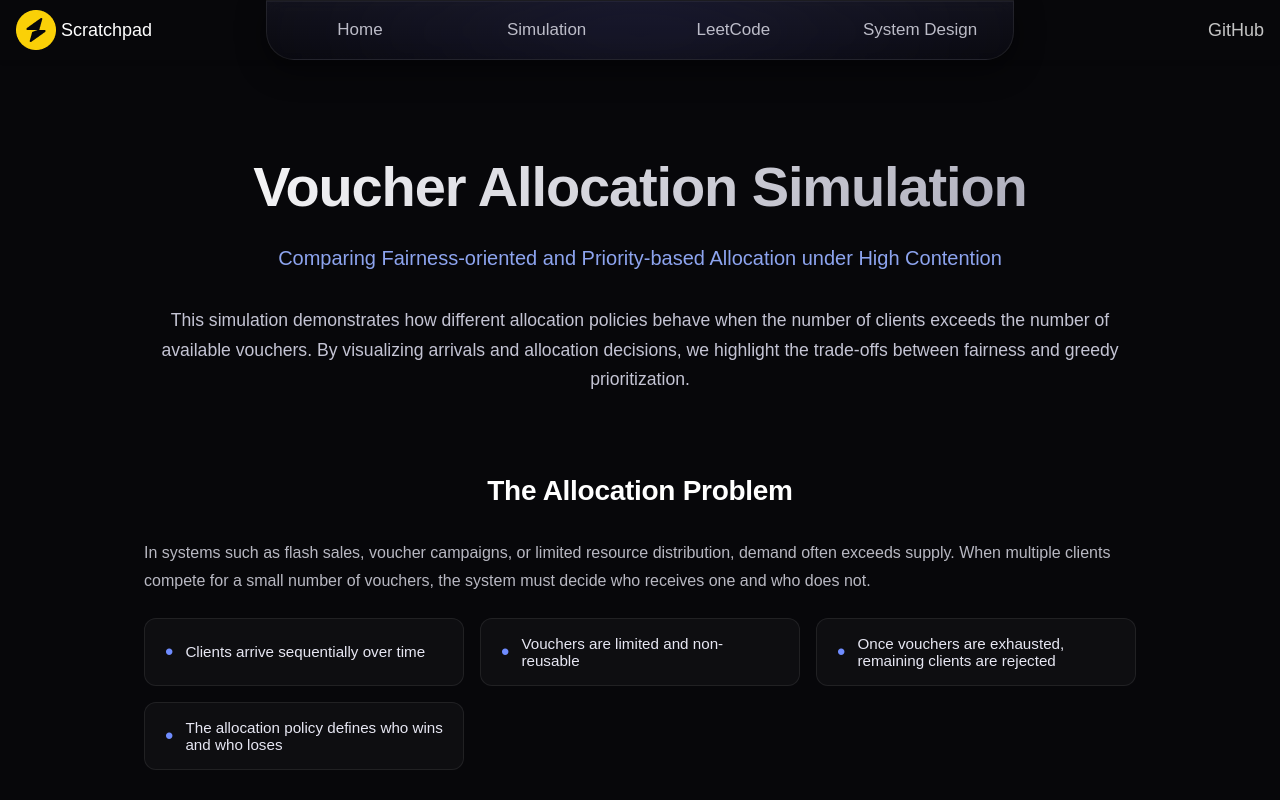
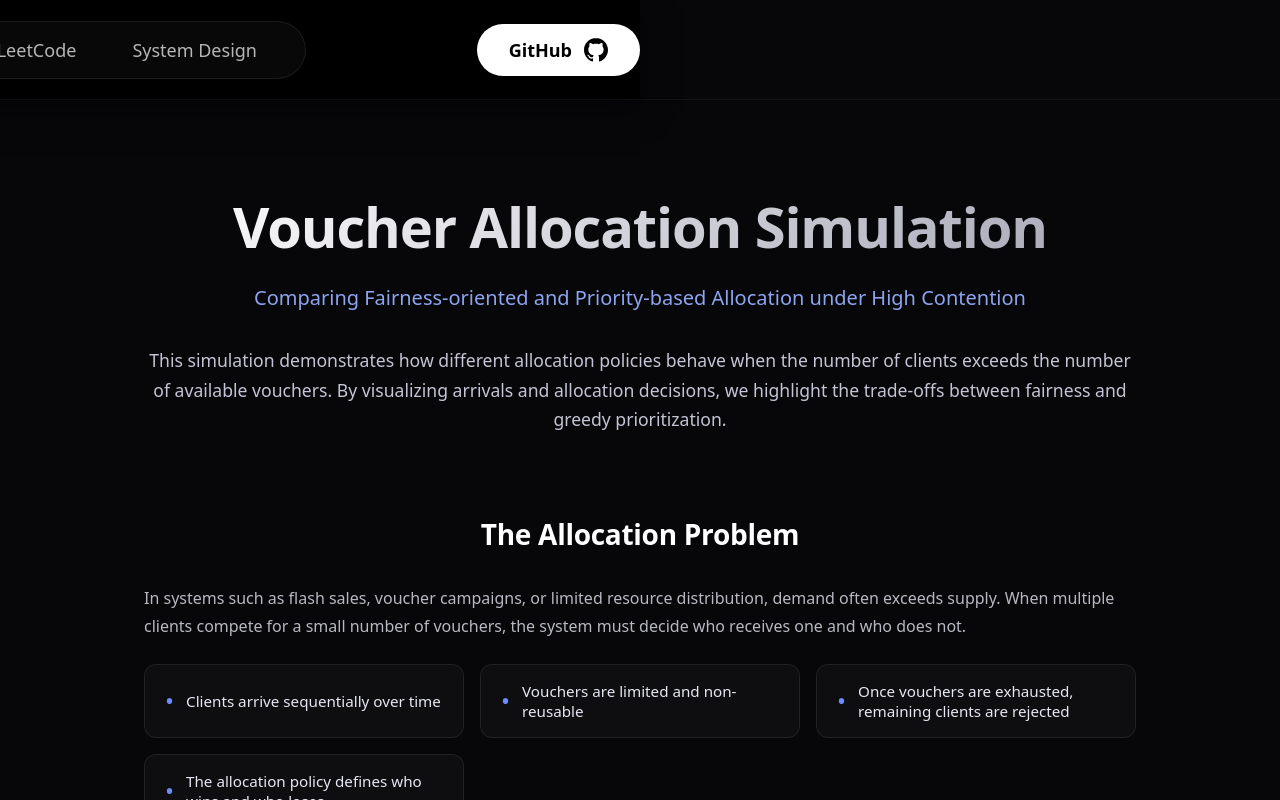
Before and after one commit to eddiekhean/high-contention-resource-allocation-frontend, a React (Vite) app in the folder apps/web/: page /simulations/voucher-allocation in a window 1280 px wide. Built offline with nearby package versions, Linux system fonts and the light colour scheme; a web font is replaced by a local one.

Commit message:
Dynamic Island

```diff
--- a/apps/web/src/components/header/Header.css
+++ b/apps/web/src/components/header/Header.css
@@ -1,149 +1,255 @@
 :root {
-  /* Inner highlight / shadow */
-  --glass-inner-shadow-color: rgba(255, 255, 255, 0.7);
-  --glass-inner-shadow-blur: 20px;
-  --glass-inner-shadow-spread: -5px;
-
-  /* Glass tint */
-  --glass-tint-color: 255, 255, 255;
-  --glass-tint-opacity: 0.4;
-
-  /* Frost */
-  --glass-frost-blur: 2px;
-
-  /* Outer shadow */
-  --glass-outer-shadow: 0 6px 24px rgba(0, 0, 0, 0.2);
-
-  /* Radius */
-  --glass-radius: 28px;
+  --header-height: 100px;
+  --island-bg: rgba(10, 10, 15, 0.85);
+  --island-border: rgba(255, 255, 255, 0.1);
+  --island-expanded-width: min(90vw, 360px);
 }
 
-/* Global */
-body {
-  font-family: "Clash Grotesk", sans-serif;
+.header-container {
+  position: fixed;
+  top: 0;
+  left: 0;
+  width: 100%;
+  height: var(--header-height);
+  z-index: 1000;
+  display: flex;
+  align-items: center;
+  justify-content: center;
+  background: #07070a;
+  border-bottom: 1px solid rgba(255, 255, 255, 0.05);
 }
 
-/* Header */
-.header {
-  position: fixed;
-  top: 0; /* QUAN TRỌNG */
-  left: 0;
+.header-island {
   width: 100%;
-
-  height: var(--header-height);
-  background: #07070a;
-
-  display: grid;
-  grid-template-columns: 2fr 6fr 2fr;
-  align-items: center; /* KHÔNG dùng start */
-  padding: 0 16px;
-
-  z-index: 1000;
-  box-shadow: 0 2px 4px rgba(0, 0, 0, 0.1);
+  max-width: 1400px;
+  height: 100%;
+  display: flex;
+  align-items: center;
+  padding: 0 40px;
+  transition: all 0.5s cubic-bezier(0.4, 0, 0.2, 1);
 }
 
-.header {
-  height: var(--header-height);
+.island-content {
+  width: 100%;
+  display: flex;
+  align-items: center;
+  justify-content: space-between;
 }
 
-/* Logo */
-.logo {
-  color: #fff;
-  font-weight: 500;
-  font-size: 18px;
-  padding-left: 5px;
-}
-.notch {
-  height: 100%;
-  display: grid;
-  grid-template-columns: repeat(4, 1fr);
+/* DESKTOP STYLES */
+.island-left {
+  flex: 1;
+  display: flex;
   align-items: center;
-  text-align: center;
-
-  /* Glass nền */
-  background: linear-gradient(
-    180deg,
-    rgba(20, 20, 30, 0.85),
-    rgba(10, 10, 15, 0.9)
-  );
-  backdrop-filter: blur(10px) saturate(120%);
-  -webkit-backdrop-filter: blur(10px) saturate(120%);
-
-  /* Viền tinh tế */
-  border: 1px solid rgba(255, 255, 255, 0.08);
-  border-radius: 0 0 28px 28px;
-
-  /* Bóng chiều sâu */
-  box-shadow:
-    0 10px 30px rgba(0, 0, 0, 0.45),
-    inset 0 1px 0 rgba(255, 255, 255, 0.05);
-
-  position: relative;
-  z-index: 1;
-  overflow: hidden;
 }
 
-/* Aura rất nhẹ phía dưới */
-.notch::after {
-  content: "";
-  position: absolute;
-  inset: -40%;
-  background: radial-gradient(
-    circle at bottom,
-    rgba(120, 120, 255, 0.12),
-    transparent 60%
-  );
-  filter: blur(40px);
-  z-index: -1;
-}
-.notch a {
-  color: #e7e7f3;
-  font-size: 17px;
-  font-weight: 300;
+.logo-link {
+  display: flex;
+  align-items: center;
+  gap: 12px;
   text-decoration: none;
-  opacity: 0.8;
-  transition:
-    opacity 0.25s ease,
-    transform 0.25s ease,
-    text-shadow 0.25s ease;
+  color: #fff;
 }
 
-.notch a:hover {
-  opacity: 1;
-  transform: translateY(-1px);
-  text-shadow: 0 4px 12px rgba(120, 120, 255, 0.35);
-}
-.notch a:hover {
-  opacity: 1;
-  transform: translateY(-1px);
-  text-shadow: 0 4px 12px rgba(120, 120, 255, 0.35);
+.logo-image {
+  width: 48px;
+  height: 48px;
+  transition: transform 0.3s ease;
 }
 
-/* GitHub */
-.github {
-  color: #e5e5e5;
+.logo-text {
+  font-size: 26px;
+  font-weight: 600;
+  letter-spacing: -0.01em;
+}
+
+.island-nav {
+  display: flex;
+  gap: 56px;
+  align-items: center;
+  /* Glass pill look for desktop center */
+  padding: 16px 48px;
+  background: rgba(255, 255, 255, 0.03);
+  border: 1px solid rgba(255, 255, 255, 0.08);
+  border-radius: 100px;
+  backdrop-filter: blur(10px);
+}
+
+.island-nav a {
+  color: rgba(255, 255, 255, 0.7);
+  text-decoration: none;
   font-size: 18px;
   font-weight: 500;
-  text-decoration: none;
-  opacity: 0.85;
+  transition: all 0.2s ease;
 }
 
-.github:hover {
-  opacity: 1;
-  font-weight: 500;
+.island-nav a:hover {
+  color: #fff;
 }
 
-.left,
-.right {
+.island-right {
+  flex: 1;
+  display: flex;
+  justify-content: flex-end;
+}
+
+.github-btn {
   display: flex;
   align-items: center;
-  height: 100%;
+  gap: 12px;
+  padding: 14px 32px;
+  background: #fff;
+  color: #000;
+  border-radius: 100px;
+  text-decoration: none;
+  font-size: 18px;
+  font-weight: 600;
+  transition: all 0.2s ease;
 }
-.right {
-  justify-content: flex-end;
+
+.github-btn:hover {
+  opacity: 0.9;
+  transform: translateY(-1px);
 }
-.center {
-  display: flex;
-  justify-content: center;
-  align-items: center;
+
+.github-icon {
+  width: 24px;
+  height: 24px;
 }
+
+/* RESPONSIVE DESKTOP */
+@media (min-width: 769px) and (max-width: 1100px) {
+  .island-nav {
+    gap: 16px;
+    padding: 8px 16px;
+  }
+
+  .island-nav a {
+    font-size: 13px;
+  }
+
+  .logo-text {
+    font-size: 16px;
+  }
+}
+
+/* MOBILE (DYNAMIC ISLAND) */
+@media (max-width: 768px) {
+  .header-container {
+    background: transparent !important;
+    pointer-events: none;
+    height: 80px;
+    /* More space for island */
+  }
+
+  .header-island {
+    pointer-events: auto;
+    position: absolute;
+    top: 12px;
+    left: 50%;
+    transform: translateX(-50%);
+    width: 72px;
+    /* Compact width */
+    height: 36px;
+    /* Compact height */
+    padding: 0;
+    background: #000;
+    border-radius: 20px;
+    overflow: hidden;
+    box-shadow: 0 10px 30px rgba(0, 0, 0, 0.5);
+    display: flex;
+    justify-content: center;
+    align-items: center;
+    border: 1px solid var(--island-border);
+    backdrop-filter: blur(20px);
+    cursor: pointer;
+    transition:
+      width 0.5s cubic-bezier(0.19, 1, 0.22, 1),
+      height 0.5s cubic-bezier(0.19, 1, 0.22, 1),
+      border-radius 0.5s cubic-bezier(0.19, 1, 0.22, 1),
+      top 0.5s cubic-bezier(0.19, 1, 0.22, 1);
+  }
+
+  .header-island:active {
+    transform: translateX(-50%) scale(0.96);
+  }
+
+  .header-island.is-expanded {
+    width: var(--island-expanded-width);
+    height: 56px;
+    border-radius: 30px;
+    top: 16px;
+    padding: 0 16px;
+    background: var(--island-bg);
+  }
+
+  .island-content {
+    height: 100%;
+    opacity: 0;
+    transition: opacity 0.3s ease;
+    transition-delay: 0.1s;
+    justify-content: center;
+    /* Center logo in compact mode */
+  }
+
+  .is-expanded .island-content {
+    opacity: 1;
+    justify-content: space-between;
+  }
+
+  /* Island Nav is hidden on mobile island */
+  .island-nav {
+    display: none !important;
+  }
+
+  .github-text {
+    display: none !important;
+  }
+
+  .logo-text {
+    display: none !important;
+  }
+
+  .is-expanded .logo-text {
+    display: block !important;
+    font-size: 15px;
+    font-weight: 600;
+    white-space: nowrap;
+    overflow: hidden;
+    text-overflow: ellipsis;
+    max-width: 140px;
+    margin-left: 10px;
+  }
+
+  .island-left {
+    flex: none;
+  }
+
+  .logo-image {
+    width: 24px;
+    height: 24px;
+  }
+
+  .is-expanded .logo-image {
+    width: 28px;
+    height: 28px;
+  }
+
+  .island-right {
+    flex: none;
+  }
+
+  .github-btn {
+    padding: 8px;
+  }
+
+  .github-icon {
+    width: 20px;
+    height: 20px;
+  }
+
+  /* Island Nav on expanded mobile is likely too big,
+     but requirements say reveal title + github icon.
+     If we want links, we need a small row or hide.
+     Requirements: "Reveal: Logo, Title text, GitHub button or icon" */
+}
--- a/apps/web/src/components/header/Header.jsx
+++ b/apps/web/src/components/header/Header.jsx
@@ -1,30 +1,74 @@
+import { useState, useEffect, useRef } from "react";
 import "./Header.css";
 import logoImg from "../../assets/logo.png";
-
 import { Link } from "react-router-dom";
 
 export default function Header() {
+  const [isIslandExpanded, setIsIslandExpanded] = useState(false);
+  const islandRef = useRef(null);
+
+  // Toggle expand/collapse
+  const toggleIsland = (e) => {
+    // Only toggle if we're on mobile and clicking the island itself
+    if (window.innerWidth <= 768) {
+      setIsIslandExpanded(!isIslandExpanded);
+    }
+  };
+
+  const closeIsland = () => setIsIslandExpanded(false);
+
+  // Click outside to collapse
+  useEffect(() => {
+    const handleClickOutside = (event) => {
+      if (islandRef.current && !islandRef.current.contains(event.target)) {
+        closeIsland();
+      }
+    };
+
+    document.addEventListener("mousedown", handleClickOutside);
+    document.addEventListener("touchstart", handleClickOutside);
+    return () => {
+      document.removeEventListener("mousedown", handleClickOutside);
+      document.removeEventListener("touchstart", handleClickOutside);
+    };
+  }, []);
+
   return (
-    <header className="header">
-      <div className="left">
-        <img src={logoImg} alt="Scratchpad" className="logo-image" />
-        <span className="logo">Scratchpad</span>
+    <header className="header-container">
+      <div
+        ref={islandRef}
+        className={`header-island ${isIslandExpanded ? "is-expanded" : ""}`}
+        onClick={toggleIsland}
+      >
+        <div className="island-content">
+          <div className="island-left">
+            <Link to="/" onClick={closeIsland} className="logo-link">
+              <img src={logoImg} alt="Logo" className="logo-image" />
+              <span className="logo-text">Scratchpad</span>
+            </Link>
           </div>
-      <nav className="notch">
-        <Link to="">Home</Link>
-        <Link to="/simulation">Simulation</Link>
-        <Link to="/leetcode">LeetCode</Link>
-        <Link to="/system-design">System Design</Link>
+
+          <nav className="island-nav">
+            <Link to="/" onClick={closeIsland}>Home</Link>
+            <Link to="/simulation" onClick={closeIsland}>Simulation</Link>
+            <Link to="/leetcode" onClick={closeIsland}>LeetCode</Link>
+            <Link to="/system-design" onClick={closeIsland}>System Design</Link>
           </nav>
-      <div className="right">
+
+          <div className="island-right">
             <a
-          className="github"
+              className="github-btn"
               href="https://github.com/eddiekhean/high-contention-resource-allocation"
               target="_blank"
               rel="noreferrer"
             >
-          GitHub
+              <span className="github-text">GitHub</span>
+              <svg className="github-icon" viewBox="0 0 24 24" fill="currentColor">
+                <path d="M12 0c-6.626 0-12 5.373-12 12 0 5.302 3.438 9.8 8.207 11.387.599.111.793-.261.793-.577v-2.234c-3.338.726-4.041-1.416-4.041-1.416-.546-1.387-1.333-1.756-1.333-1.756-1.089-.745.083-.729.083-.729 1.205.084 1.839 1.237 1.839 1.237 1.07 1.834 2.807 1.304 3.492.997.107-.775.418-1.305.762-1.604-2.665-.305-5.467-1.334-5.467-5.931 0-1.311.469-2.381 1.236-3.221-.124-.303-.535-1.524.117-3.176 0 0 1.008-.322 3.301 1.23.957-.266 1.983-.399 3.003-.404 1.02.005 2.047.138 3.006.404 2.291-1.552 3.297-1.23 3.297-1.23.653 1.653.242 2.874.118 3.176.77.84 1.235 1.911 1.235 3.221 0 4.609-2.807 5.624-5.479 5.921.43.372.823 1.102.823 2.222v3.293c0 .319.192.694.801.576 4.765-1.589 8.199-6.086 8.199-11.386 0-6.627-5.373-12-12-12z" />
+              </svg>
             </a>
+          </div>
+        </div>
       </div>
     </header>
   );
--- a/apps/web/src/components/home/home.css
+++ b/apps/web/src/components/home/home.css
@@ -78,7 +78,7 @@
 
 /* Fullpage wrapper for Hero + Content */
 .home-fullpage-wrapper {
-  height: 100vh;
+  height: 100%;
   width: 100%;
   overflow: hidden;
   position: relative;
@@ -137,7 +137,13 @@
 /* Responsive */
 @media (max-width: 768px) {
   .home-content {
-    padding: 72px 20px;
+    padding: 60px 20px;
+    height: 100%;
+    display: flex;
+    flex-direction: column;
+    justify-content: center;
+    overflow-y: auto;
+    /* Safety for very long content on small height screens */
   }
 
   .home-content__grid {
@@ -146,7 +152,12 @@
   }
 
   .home-content__title {
-    font-size: 36px;
+    font-size: 32px;
+  }
+
+  .home-content__text p {
+    font-size: 15px;
+    max-width: 100%;
   }
 }
 
```
Also changed, not shown: apps/web/src/pages/Home.jsx (+25 -2 lines). Lines whose indentation alone changed are shown as unchanged.
